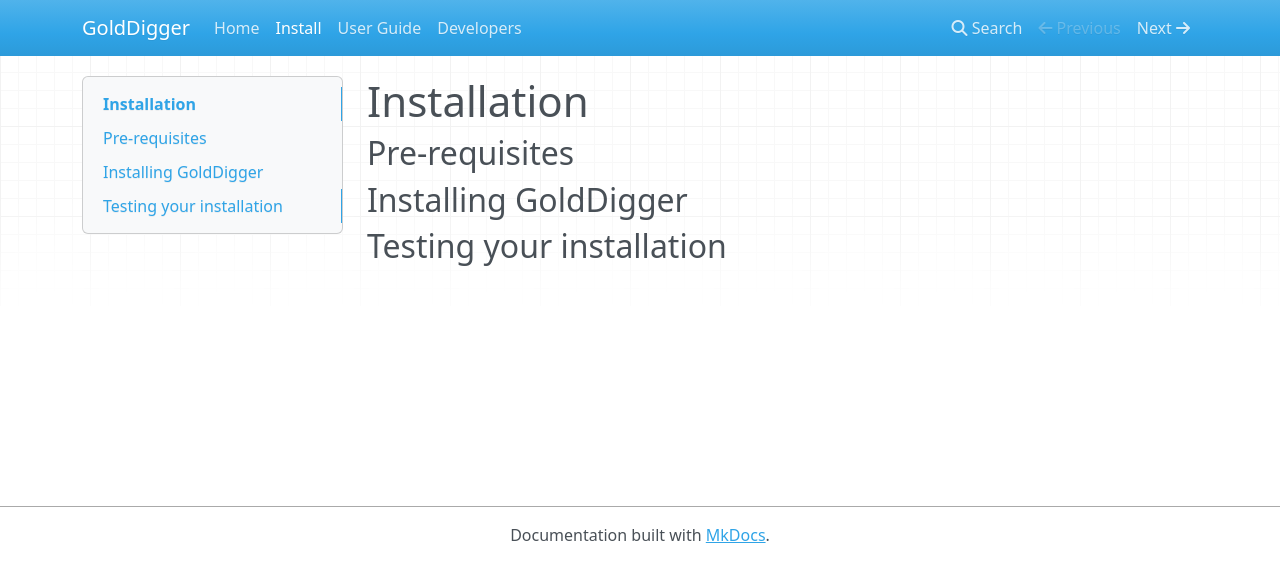
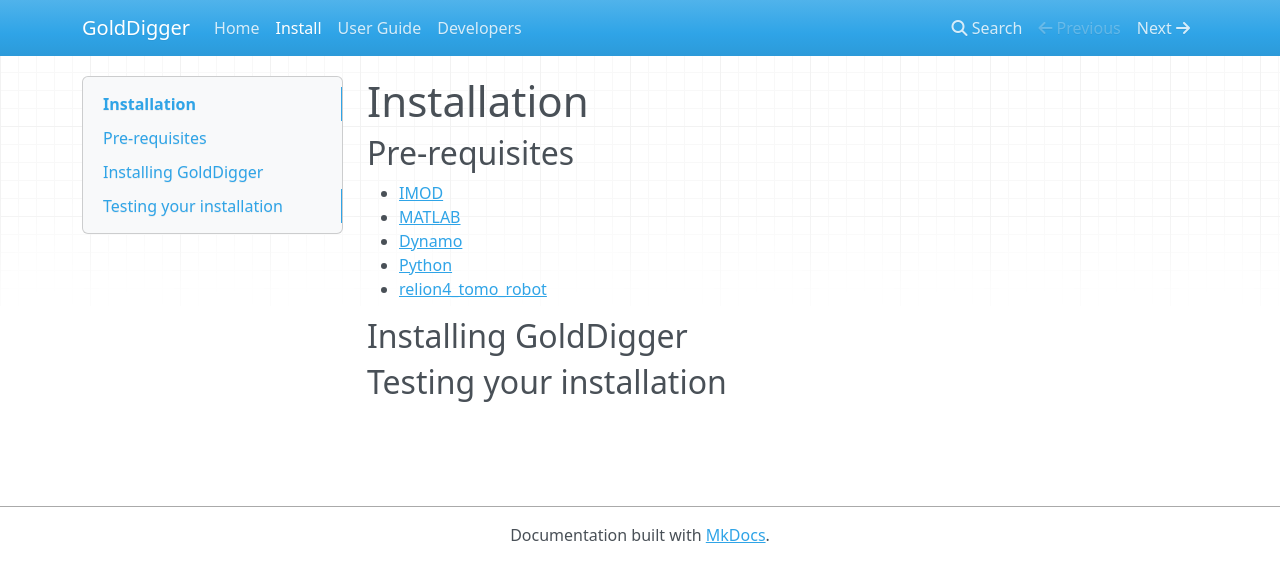
Before and after one commit to CryoSTEM-tools/GoldDigger, an MkDocs documentation site: the page built from docs/install.md, in a window 1280 px wide. Shown: the top 582 px of the page. Built offline with MkDocs 1.6.1, drawn with Linux system fonts in a browser that asks for light colours; nearby versions of some CDN libraries.

Commit message:
Add list of pre-requisite software

```diff
--- a/docs/install.md
+++ b/docs/install.md
@@ -2,6 +2,12 @@
 
 ## Pre-requisites
 
+- [IMOD](https://bio3d.colorado.edu/imod/)
+- [MATLAB](https://www.mathworks.com/help/install/install-products.html)
+- [Dynamo](https://www.dynamo-em.org/w/index.php?title=Downloads)
+- [Python](https://www.python.org/)
+- [relion4_tomo_robot](https://github.com/EuanPyle/relion4_tomo_robot/tree/master)
+
 ## Installing GoldDigger
 
 ## Testing your installation
```
